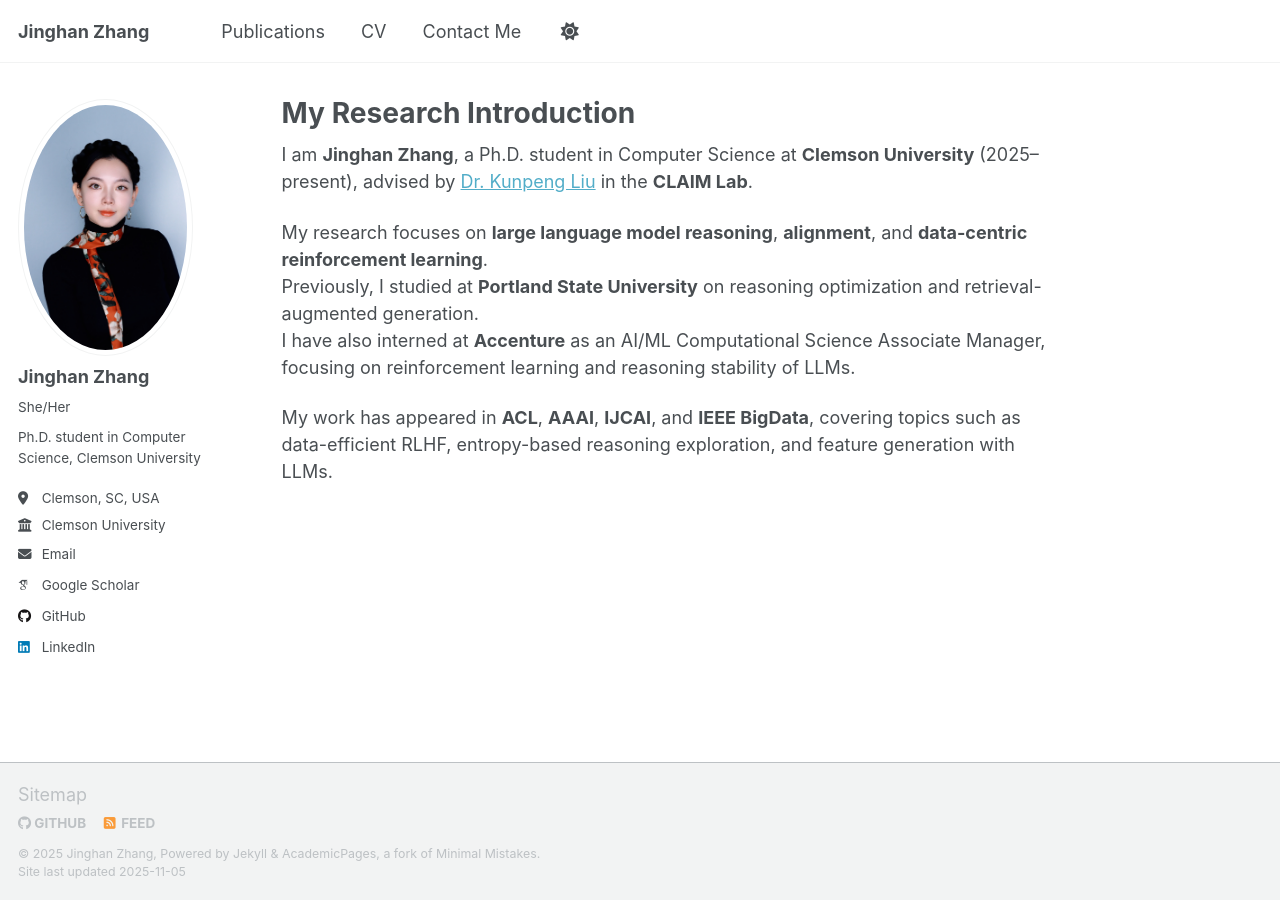
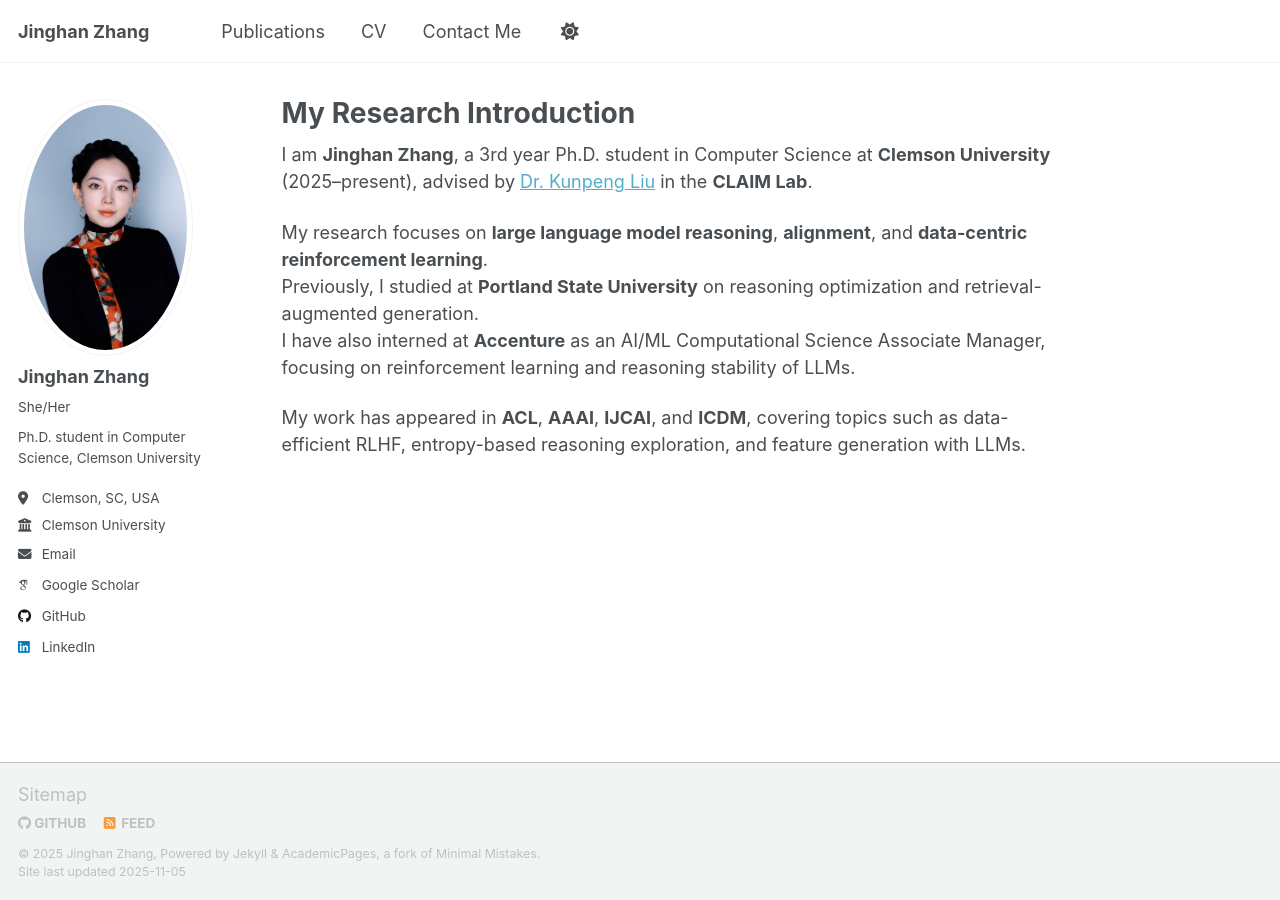
Before and after one commit to jinghanzhang1998/jinghanzhang1998.github.io, a Jekyll site: the page built from _pages/about.md, in a window 1280 px wide. Built offline with Jekyll 4.4.1, drawn with Linux system fonts in a browser that asks for light colours; some web fonts are replaced; a script that is not in the unit is left out.

Commit message:
Revise Ph.D. details and conference publication
Updated the year of Ph.D. study and changed the conference from IEEE BigData to ICDM.

```diff
--- a/_pages/about.md
+++ b/_pages/about.md
@@ -6,10 +6,10 @@ redirect_from:
   - /about/
   - /about.html
 ---
-I am **Jinghan Zhang**, a Ph.D. student in Computer Science at **Clemson University** (2025–present), advised by [Dr. Kunpeng Liu](https://www.kunpengliu.com/) in the **CLAIM Lab**.
+I am **Jinghan Zhang**, a 3rd year Ph.D. student in Computer Science at **Clemson University** (2025–present), advised by [Dr. Kunpeng Liu](https://www.kunpengliu.com/) in the **CLAIM Lab**.
 
 My research focuses on **large language model reasoning**, **alignment**, and **data-centric reinforcement learning**.
 Previously, I studied at **Portland State University** on reasoning optimization and retrieval-augmented generation.
 I have also interned at **Accenture** as an AI/ML Computational Science Associate Manager, focusing on reinforcement learning and reasoning stability of LLMs.
 
-My work has appeared in **ACL**, **AAAI**, **IJCAI**, and **IEEE BigData**, covering topics such as data-efficient RLHF, entropy-based reasoning exploration, and feature generation with LLMs.
+My work has appeared in **ACL**, **AAAI**, **IJCAI**, and **ICDM**, covering topics such as data-efficient RLHF, entropy-based reasoning exploration, and feature generation with LLMs.
```
